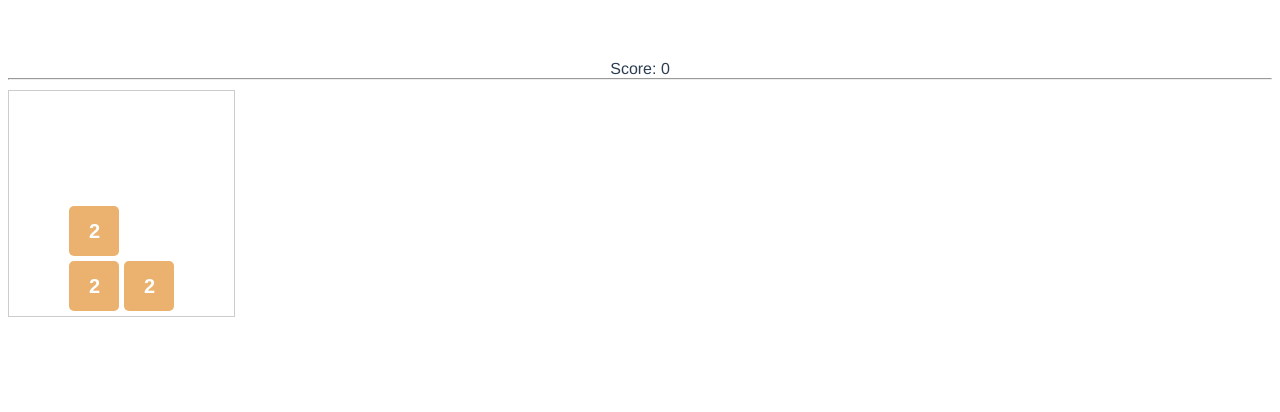
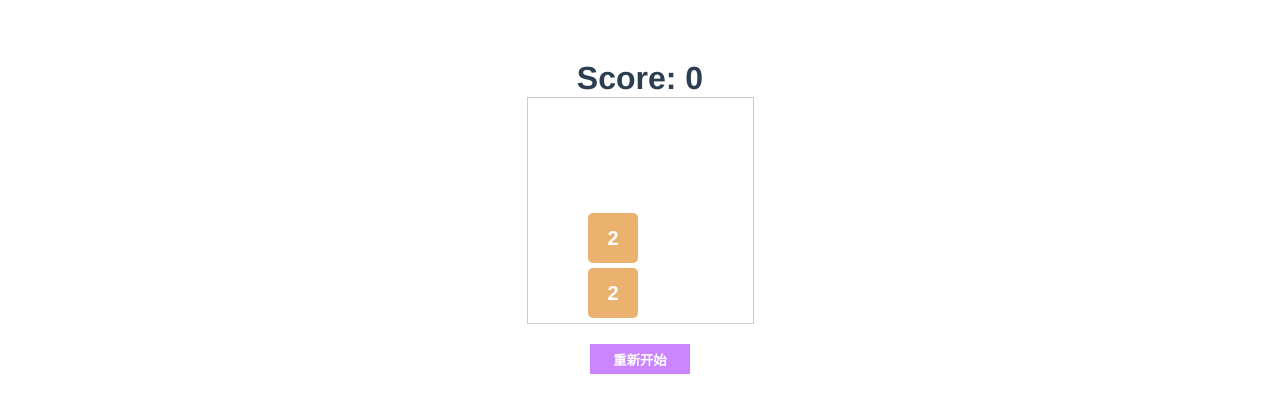
Before and after one commit to loij86/vue2048, a Vue app: page /#/ in a window 1280 px wide. Shown: the top 412 px of the page. Built offline with nearby package versions, Linux system fonts and the light colour scheme.

Commit message:
重新开始和游戏结束提示功能

```diff
--- a/src/components/Hello.vue
+++ b/src/components/Hello.vue
@@ -1,13 +1,14 @@
 <template>
   <div class="hello">
 
-      <span className="score">
-        Score: {{score_board}}
-      </span>
-    <hr>
+    <h1 class="score">
+      Score: <span>{{score_board}}</span>
+    </h1>
+    <h3 v-if="!can_move">GAME OVER</h3>
     <div class="board">
       <span v-for="(val,key) in initial_board " v-if="val" :key="val.id" :class="key+' value'+tile_value(val)">{{tile_value(val)}}</span>
     </div>
+    <button @click="againGame" class="btn">重新开始</button>
   </div>
 </template>
 
@@ -28,19 +29,21 @@
         return key.join("");
       });
     });
-  }
+  };
+  /*棋盘数据*/
+  var initial = {
+    a1:null,a2:null,a3:null,a4:null,
+      b1:null,b2:null,b3:null,b4:null,
+      c1:null,c2:null,c3:null,c4:null,
+      d1:null,d2:null,d3:null,d4:null
+  };
   export default {
     name: 'hello',
     data () {
       return {
         arr:['a1','a2','a3','b1','b2','b3','c1','c2','c4'],
         msg: 'Welcome to 2048',
-        initial_board:{
-          a1:null,a2:null,a3:null,a4:null,
-          b1:null,b2:null,b3:null,b4:null,
-          c1:null,c2:null,c3:null,c4:null,
-          d1:null,d2:null,d3:null,d4:null
-        },
+        initial_board:initial,
         tile_counter : 0,//棋子的数量
         directions : {
           37: left,
@@ -58,6 +61,14 @@
             return a + b;
           })) - that.initial_board[key].values[0];
         }).reduce(function(a,b){return a+b}, 0);
+      },
+      /*判断是否可以移动*/
+      can_move(){
+        var that = this;
+        var new_board = [up,down,left,right].reduce(function(b, direction){
+          return that.fold_board(b, direction);
+        }, this.initial_board);
+        return that.available_spaces(new_board).length > 0
       }
     },
     methods:{
@@ -139,6 +150,7 @@
           values:[initial]
         }
       },
+
       /*设置棋子在哪个位置*/
       set_tile(board, where, tile) {
         var new_board = {};
@@ -182,10 +194,15 @@
         }
         return board;
       },
+      againGame(){
+        console.log(initial)
+        this.initial_board = initial;
+        this.initial_board = this.addTile(this.addTile(this.initial_board))
+      }
     },
     created:function(){
       window.addEventListener("keydown", this.keyHandler, false);
-      this.initial_board = this.addTile(this.addTile(this.addTile(this.initial_board)))
+      this.initial_board = this.addTile(this.addTile(this.initial_board))
     },
   }
 
@@ -193,8 +210,8 @@
 <!-- Add "scoped" attribute to limit CSS to this component only -->
 <style scoped>
   *{
-    margin: 0px;
-    padding: 0px;
+    margin: 0;
+    padding: 0;
   }
   .app{
     margin:10px;
@@ -208,6 +225,7 @@
     width:215px;
     height:215px;
     padding:5px;
+    margin: 0 auto;
   }
   .board span{
     font-family: arial;
@@ -243,4 +261,14 @@
   span.value256{ background-color:#afeb6f; }
   span.value512{ background-color:#7aeb6f; }
   span.value1024{ background-color:#e4eb6f; }
+  .btn{
+    margin-top:20px;
+    width:100px;
+    height:30px;
+    outline: none;
+    font-weight:bolder;
+    border: none;
+    background: #cb85ff;
+    color:white;
+  }
 </style>
```
